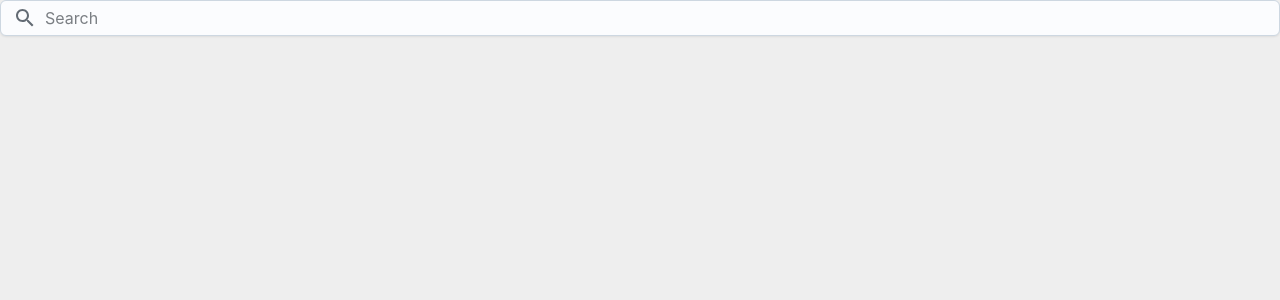
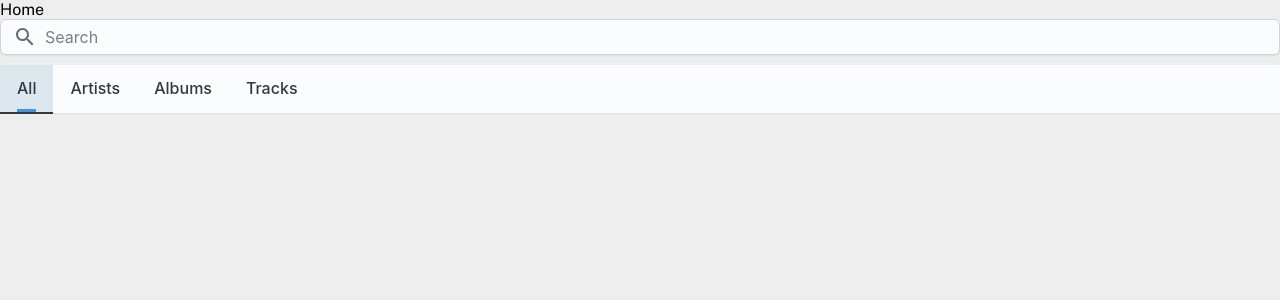
Before and after one commit to LucasEzequielBecerra/Spotify-Searcher, a React (Vite) app: page / in a window 1280 px wide. Shown: the top 300 px of the page. Built offline with nearby package versions, Linux system fonts and the light colour scheme.

Commit message:
categories

```diff
--- a/src/App.jsx
+++ b/src/App.jsx
@@ -1,10 +1,10 @@
-import Searcher from './components/Searcher/Searcher'
+import Searcher from './Components/Searcher/Searcher'
 import Home from './Components/Home/Home'
 
 const App = () => {
   return (
     <>
-      {/* <Home /> */}
+      <Home />
       <Searcher />
     </>
   )
--- a/src/components/ItemCard/ItemCard.jsx
+++ b/src/components/ItemCard/ItemCard.jsx
@@ -1,6 +1,6 @@
 import { Card, CardCover, CardContent, Typography } from '@mui/joy'
 
-const ItemCard = ({ name, img, key }) => {
+const ItemCard = ({ name, img }) => {
   return (
     <Card sx={{
       minHeight: '280px',
--- /dev/null
+++ b/src/components/NavCategories/NavCategories.jsx
@@ -0,0 +1,40 @@
+import Tabs from '@mui/joy/Tabs'
+import TabList from '@mui/joy/TabList'
+import Tab, { tabClasses } from '@mui/joy/Tab'
+
+const NavCategories = ({ setCategory }) => {
+  setCategory('a')
+  return (
+    <Tabs aria-label="tabs" sx={{ margin: '.6rem 0' }}>
+      <TabList
+        variant="plain"
+        sx={{
+          '--List-padding': '0px',
+          '--List-radius': '0px',
+          '--ListItem-minHeight': '48px',
+          [`& .${tabClasses.root}`]: {
+            boxShadow: 'none',
+            fontWeight: 'md',
+            [`&.${tabClasses.selected}::before`]: {
+              content: '""',
+              display: 'block',
+              position: 'absolute',
+              left: 'var(--ListItem-paddingLeft)', // change to `0` to stretch to the edge.
+              right: 'var(--ListItem-paddingRight)', // change to `0` to stretch to the edge.
+              bottom: 0,
+              height: 3,
+              bgcolor: 'primary.400'
+            }
+          }
+        }}
+      >
+        <Tab>All</Tab>
+        <Tab>Artists</Tab>
+        <Tab>Albums</Tab>
+        <Tab>Tracks</Tab>
+      </TabList>
+    </Tabs>
+  )
+}
+
+export default NavCategories
--- a/src/components/Searcher/Searcher.jsx
+++ b/src/components/Searcher/Searcher.jsx
@@ -1,19 +1,23 @@
 import { useState } from 'react'
 import { Input } from '@mui/joy'
 import { Search } from '@mui/icons-material'
+import NavCategories from '../NavCategories/NavCategories'
 import ItemCardContainer from '../ItemCard/ItemCardContainer'
 import { searchArtists } from '../../services/requestsArtist'
 
 const Searcher = () => {
   const [results, setResults] = useState([])
+  const [category, setCategory] = useState('artists,albums,tracks')
 
   async function handleChange (e) {
     const value = e.target.value
-    setResults(await searchArtists(value))
+    setResults(await searchArtists(value, category))
+    console.log(category)
   }
   return (
     <>
       <Input onChange={e => handleChange(e)} placeholder='Search' startDecorator={<Search />}>Searcher</Input>
+      <NavCategories setCategory={setCategory}/>
       <ItemCardContainer items={results}/>
     </>
   )
```
Also changed, not shown: .eslintrc.cjs.
